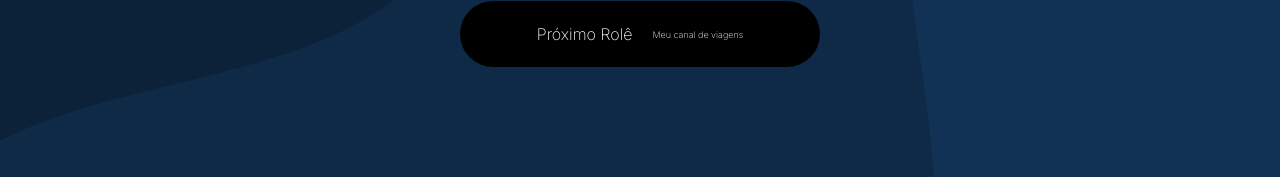
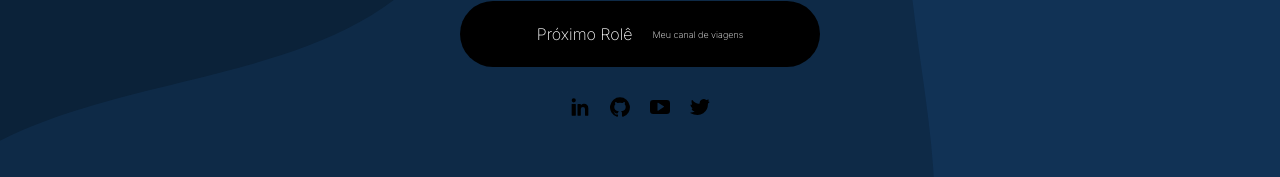
Before and after one commit to erick-nunes/link-bio, a plain HTML site: page index.html in a window 1280 px wide. Shown: the part 429-606 px from the top of the page. Drawn offline with Linux system fonts and the light colour scheme.

Commit message:
adding social networks

```diff
--- a/css/style.css
+++ b/css/style.css
@@ -89,3 +89,13 @@ ul li a:hover {
     font-size: 9px;
     margin-left: 20px;
 }
+.footer {
+    display: flex;
+    justify-content: center;
+    margin-top: 20px;
+}
+.icon-social {
+    width: 20px !important;
+    padding: 0px 10px 0px 10px;
+    margin-top: 10px;
+}
--- a/index.html
+++ b/index.html
@@ -27,12 +27,16 @@
             <li>
                 <a href="https://github.com/erick-nunes" target="_blank">Meu Github <span class="subtitle-item"> @erick-nunes</span></a>
             </li>
-
             <li>
                 <a href="https://www.youtube.com/@ProximoRole" target="_blank">Próximo Rolê <span class="subtitle-item"> Meu canal de viagens</span></a>
-
             </li>
         </ul>
     </div>
+    <div class="footer">
+        <a href="https://www.linkedin.com/in/ericknc"><img class="icon-social" src="./images/linkedin.svg" alt="ícone do linkedin"></a>
+        <a href="https://github.com/erick-nunes"><img class="icon-social" src="./images/github.svg" alt="ícone do github"></a>
+        <a href="https://www.youtube.com/@ericknunes"><img class="icon-social" src="./images/youtube.svg" alt="ícone do youtube"></a>
+        <a href="https://twitter.com/ericknc"><img class="icon-social" src="./images/twitter.svg" alt="ícone do twitter"></a>
+    </div>
 </body>
 </html>
```
Also changed, not shown: images/twitter.svg (added), images/youtube.svg (added).
